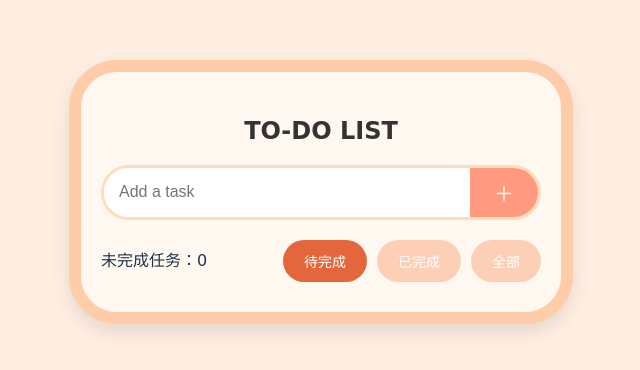
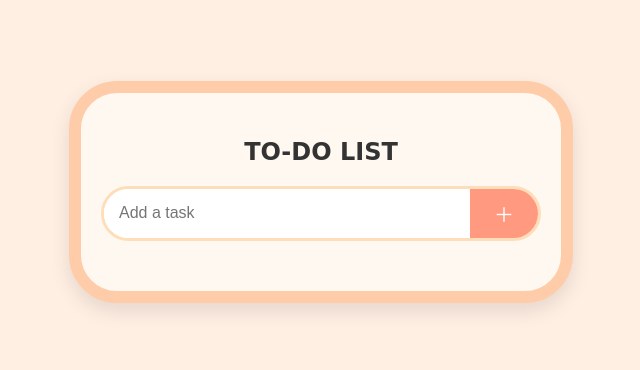
Before and after one commit to Juan921120/toDoList, a Vue app: page / in a window 1280 px wide. Shown: the part 228-598 px from the top of the page, without its empty margins (319-959 px from the left). Built offline with nearby package versions, Linux system fonts and the light colour scheme.

Commit message:
姑且完成版

```diff
--- a/src/App.vue
+++ b/src/App.vue
@@ -5,22 +5,29 @@
             <input type="text" placeholder="Add a task" class="todo-input" v-model="inputText" />
             <button class="todo-add-button" @click="addTask">＋</button>
         </div>
+        <button v-show="pendingCount >= 1 && filter === 'pending'" class="multipleFinishTask"
+            @click="multipleFinishTask">批量完成</button>
         <ul class="todo-list" v-for="task in filteredTodos" :key="task.id">
             <li class="todo-item">
                 <label class="checkbox">
-                    <input type="checkbox" />
+                    <input v-show="filter === 'pending'" type="checkbox" v-model="selectedIds" :value="task.id">
                     {{ task.text }}
                 </label>
 
-                <button class="closeBtn" v-show="filter === 'pending'" @click="finishTask(task.id)">X</button>
+                <button title="点击标记为完成" class="closeBtn" v-show="filter === 'pending'" @click="finishTask(task.id)">X</button>
             </li>
         </ul>
-        <footer>
-            <div class="total">未完成任务：{{ pendingCount }}</div>
+        <footer v-show="pendingCount >= 1">
+            <div class="total">
+                <span v-if="filter === 'pending'">未完成任务：{{ pendingCount }} </span>
+                <span v-else-if="filter === 'completed'">已完成任务：{{ finishCount }} </span>
+                <span v-else="filter==='all'">全部任务：{{ AllCount }}</span>
+            </div>
             <div class="buttonGroup">
-                <button @click="toDoTask" :class="{ activeBtn: filter === 'pending' }">待完成</button>
-                <button @click="completedTask" :class="{ activeBtn: filter === 'completed' }">已完成</button>
-                <button @click="AllTask" :class="{ activeBtn: filter === 'all' }">全部</button>
+                <button class="bottomButton" @click="toDoTask" :class="{ activeBtn: filter === 'pending' }">待完成</button>
+                <button class="bottomButton" @click="completedTask"
+                    :class="{ activeBtn: filter === 'completed' }">已完成</button>
+                <button class="bottomButton" @click="AllTask" :class="{ activeBtn: filter === 'all' }">全部</button>
             </div>
         </footer>
     </div>
@@ -28,7 +35,7 @@
 
 
 <script setup lang="ts">
-import { reactive, ref, computed } from 'vue';
+import { ref, computed } from 'vue';
 const inputText = ref('');
 const todoLists = ref<{
     id: number;
@@ -81,10 +88,35 @@ const filteredTodos = computed(() => {
 })
 //统计没有完成的
 const pendingCount = computed(() => {
-   return todoLists.value.filter(task => task.status === false).length
-
+    return todoLists.value.filter(task => task.status === false).length
 }
 )
+//全部
+const AllCount = computed(() =>
+    todoLists.value.length
+
+)
+//完成的
+const finishCount = computed(() => {
+    return todoLists.value.filter(task => task.status === true).length
+}
+)
+//多选完成
+const selectedIds = ref<number[]>([]);
+const multipleFinishTask = () => {
+    if (selectedIds.value.length > 0) {
+        todoLists.value.forEach(task => {
+            if (selectedIds.value.includes(task.id)) {
+                task.status = true
+            }
+        })
+    }else{
+        alert("你玩呢")
+    }
+
+    // 可选：清空选中项
+    selectedIds.value = []
+}
 </script>
 
 <style>
@@ -223,7 +255,7 @@ input[type="checkbox"]:checked::after {
     box-sizing: content-box;
 }
 
-button {
+.bottomButton {
     background-color: #FCCFB6;
     color: white;
     border-radius: 32px;
@@ -237,4 +269,15 @@ button {
 .activeBtn {
     background-color: #E3663D;
 }
+
+.multipleFinishTask {
+    margin-bottom: 10px;
+    text-align: left;
+    display: block;
+    border: 1px solid #ff9980;
+    border-radius: 50px;
+    background-color: #ffedeb;
+    font-size: 14px;
+    color: #ff9980;
+}
 </style>
```
